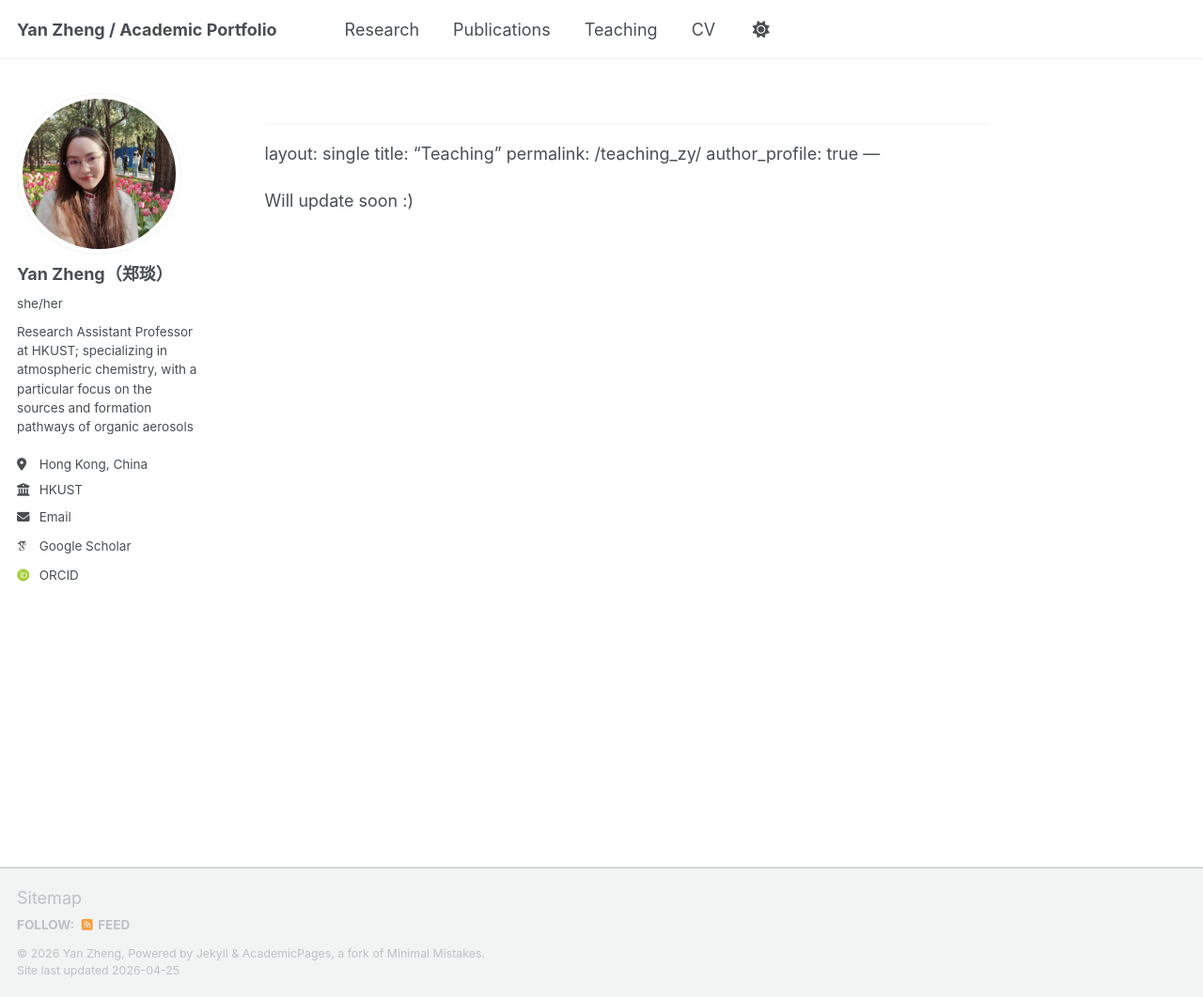
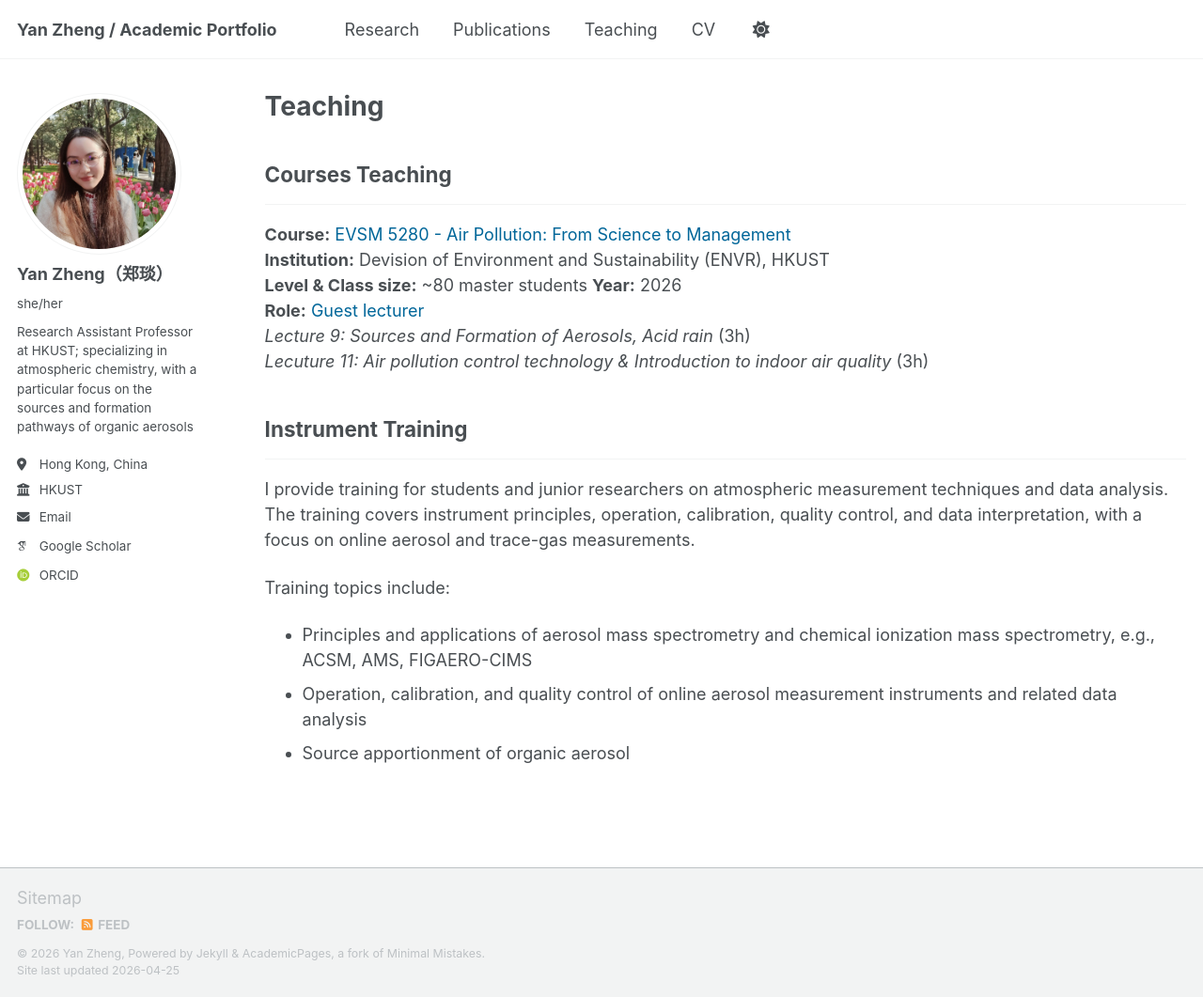
Before and after one commit to yanzheng41/yanzheng41.github.io, a Jekyll site: the page built from _pages/teaching_zy.md, in a window 1280 px wide and 1061 px high. Shown: the whole window at 94% size. Built offline with Jekyll 4.4.1, drawn with Linux system fonts in a browser that asks for light colours; some web fonts are replaced; our own code applies the rules of GitHub Pages for plain Markdown files; a script bundle is joined from its source files by our own code; library files that are not in the unit come from our copies.

Commit message:
Update teaching_zy.md

```diff
--- a/_pages/teaching_zy.md
+++ b/_pages/teaching_zy.md
@@ -1,9 +1,25 @@
-
 ---
-layout: single
+layout: archive
 title: "Teaching"
 permalink: /teaching_zy/
 author_profile: true
 ---
 
-Will update soon :)
+## Courses Teaching
+---
+**Course:** <span style="color: #006699;"> EVSM 5280 - Air Pollution: From Science to Management <br></span>
+**Institution:** Devision of Environment and Sustainability (ENVR), HKUST <br>
+**Level & Class size:** ~80 master students     **Year:** 2026 <br>
+**Role:** <span style="color: #006699;">Guest lecturer</span> <br>
+*Lecture 9: Sources and Formation of Aerosols, Acid rain* (3h) <br>
+*Lecuture 11: Air pollution control technology & Introduction to indoor air quality* (3h) <br>
+
+
+## Instrument Training
+---
+I provide training for students and junior researchers on atmospheric measurement techniques and data analysis. The training covers instrument principles, operation, calibration, quality control, and data interpretation, with a focus on online aerosol and trace-gas measurements. <br>
+
+Training topics include: <br>
+- Principles and applications of aerosol mass spectrometry and chemical ionization mass spectrometry, e.g., ACSM, AMS, FIGAERO-CIMS <br>
+- Operation, calibration, and quality control of online aerosol measurement instruments and related data analysis<br>
+- Source apportionment of organic aerosol <br>
```
